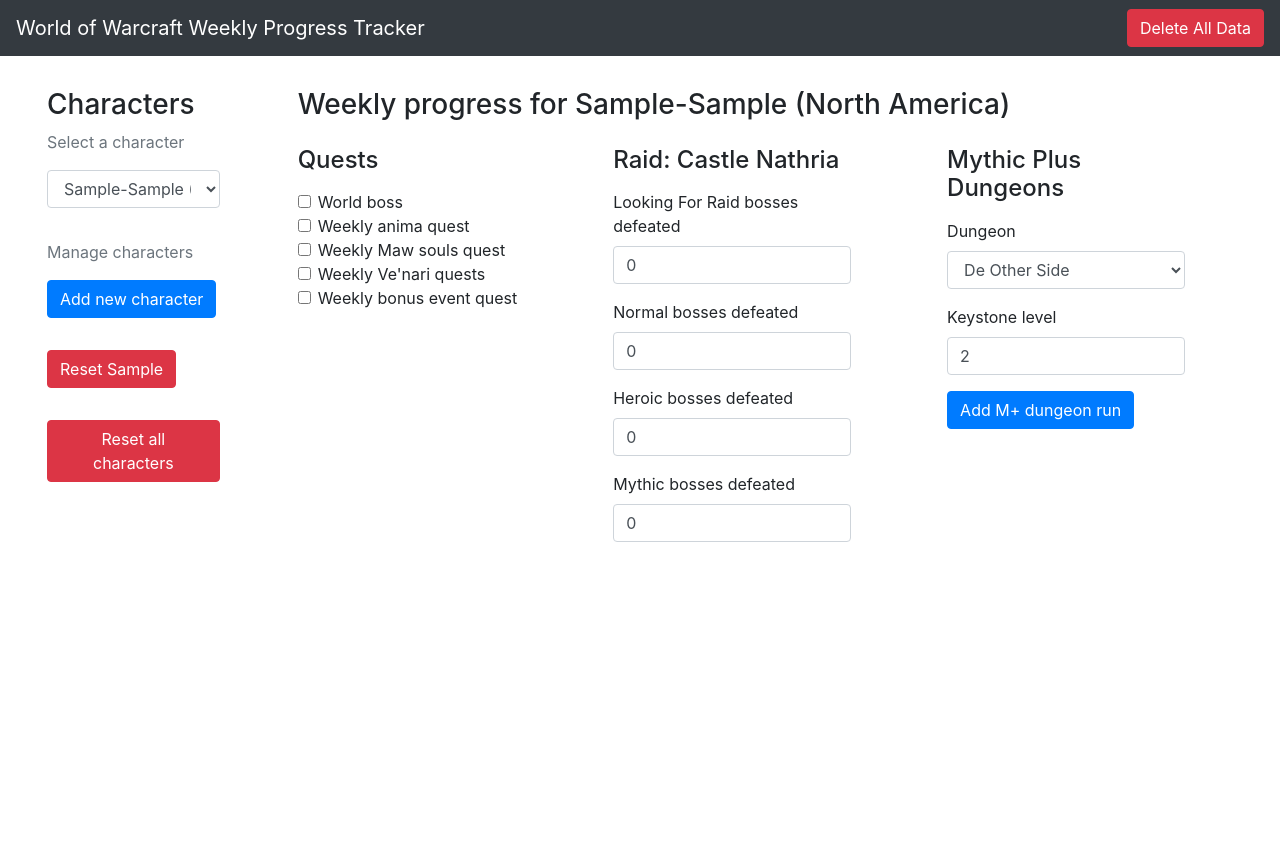
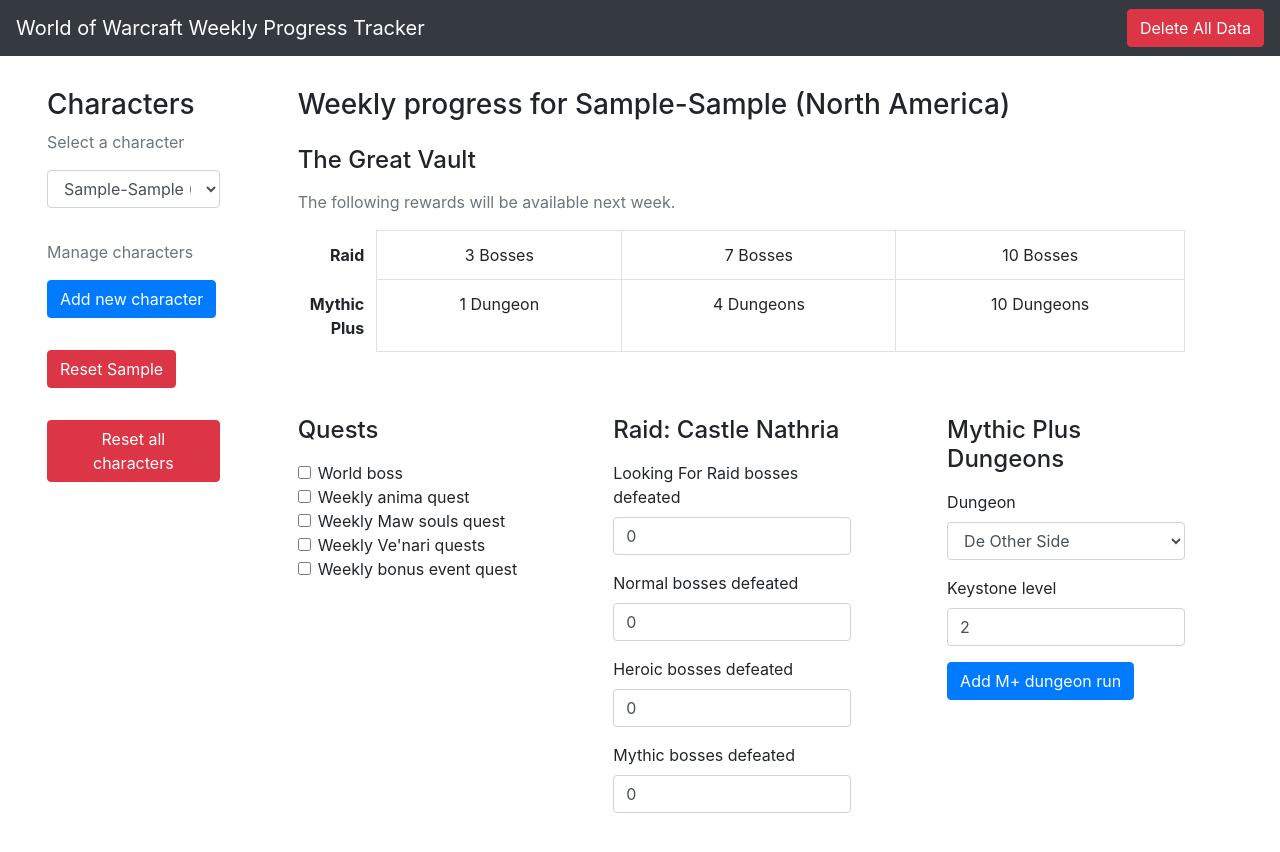
Before and after one commit to jimmycuadra/wowwpt, a React (Create React App) app: page / in a window 1280 px wide. Both pictures are taken after typing "Sample", "Sample" into the empty fields and a click on the button "Add character". Shown: the top 852 px of the page. Before the commit the page ends 800 px from the top, so only its background shows below. Built offline with nearby package versions, Linux system fonts and the light colour scheme.

Commit message:
Add initial version of vault rewards component.

```diff
--- a/src/components/CharacterProgress.tsx
+++ b/src/components/CharacterProgress.tsx
@@ -8,6 +8,7 @@
 import QuestProgress from "./QuestProgress";
 import RaidProgress from "./RaidProgress";
 import MythicPlusProgress from "./MythicPlusProgress";
+import VaultRewards from "./VaultRewards";
 import {
   selectCurrentCharacter,
   selectProgress,
@@ -29,6 +30,11 @@
           <h3>Weekly progress for {character.name}-{character.realm} ({regions[character.region].long})</h3>
         </Col>
       </Row>
+      <Row>
+        <Col>
+          <VaultRewards />
+        </Col>
+      </Row>
       <Row className="mx-sm-n5">
         <Col sm="auto" className="px-sm-5">
           <QuestProgress progress={progress} />
--- /dev/null
+++ b/src/components/VaultRewards.tsx
@@ -0,0 +1,36 @@
+import React from "react";
+import { useSelector } from "react-redux";
+import Table from "react-bootstrap/Table";
+
+import { selectProgress } from "../redux/characters";
+
+export default function VaultRewards() {
+  const progress = useSelector(selectProgress);
+
+  if (!progress) {
+    return <></>;
+  }
+
+  return (
+    <div className="mb-5">
+      <h4>The Great Vault</h4>
+
+      <p className="text-muted">The following rewards will be available next week.</p>
+
+      <Table>
+        <tr>
+          <th className="col-sm-1 border-0 text-right">Raid</th>
+          <td className="border text-center">3 Bosses</td>
+          <td className="border text-center">7 Bosses</td>
+          <td className="border text-center">10 Bosses</td>
+        </tr>
+        <tr>
+          <th className="col-sm-1 border-0 text-right">Mythic Plus</th>
+          <td className="border text-center">1 Dungeon</td>
+          <td className="border text-center">4 Dungeons</td>
+          <td className="border text-center">10 Dungeons</td>
+        </tr>
+      </Table>
+    </div>
+  );
+}
```
